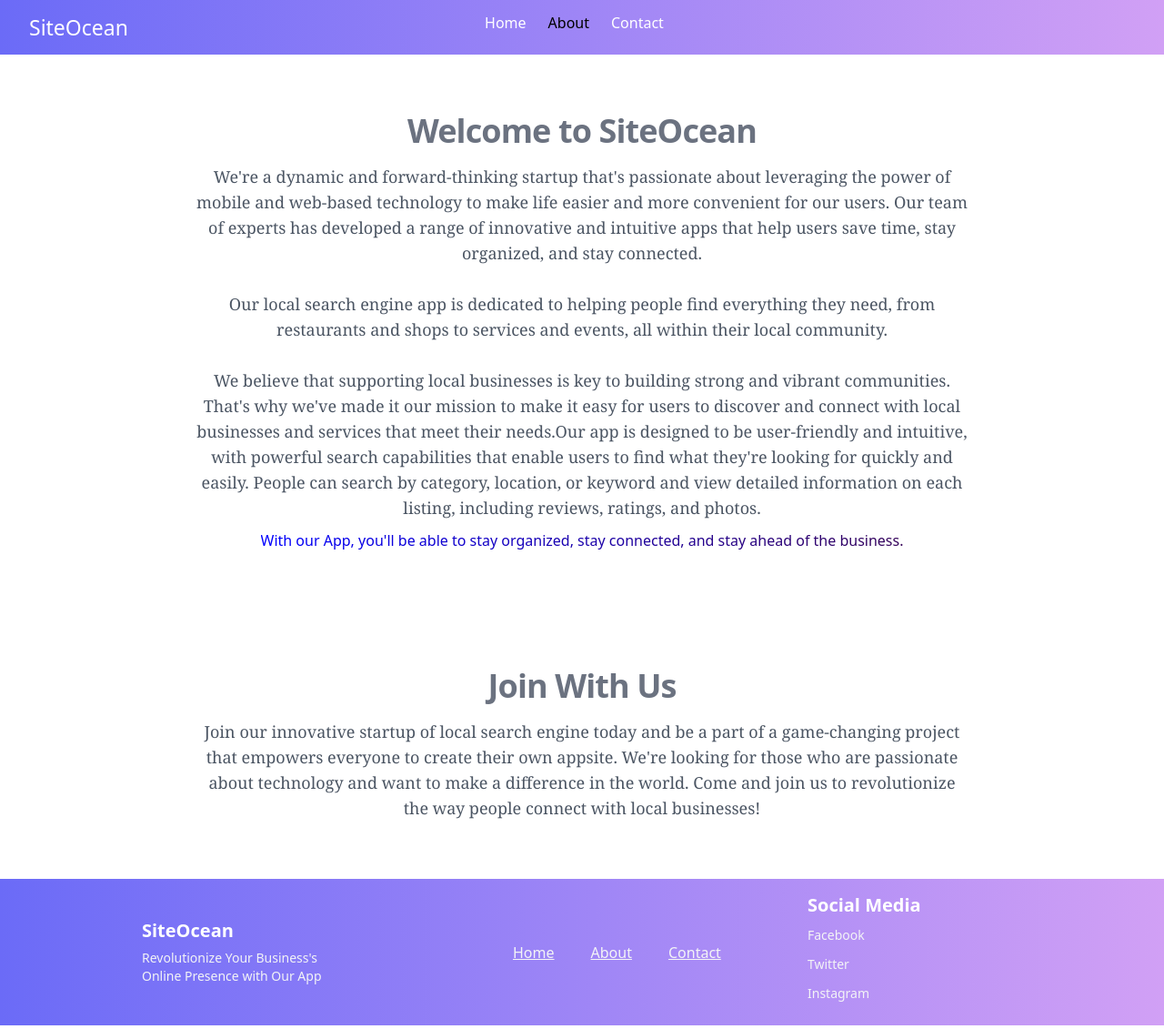
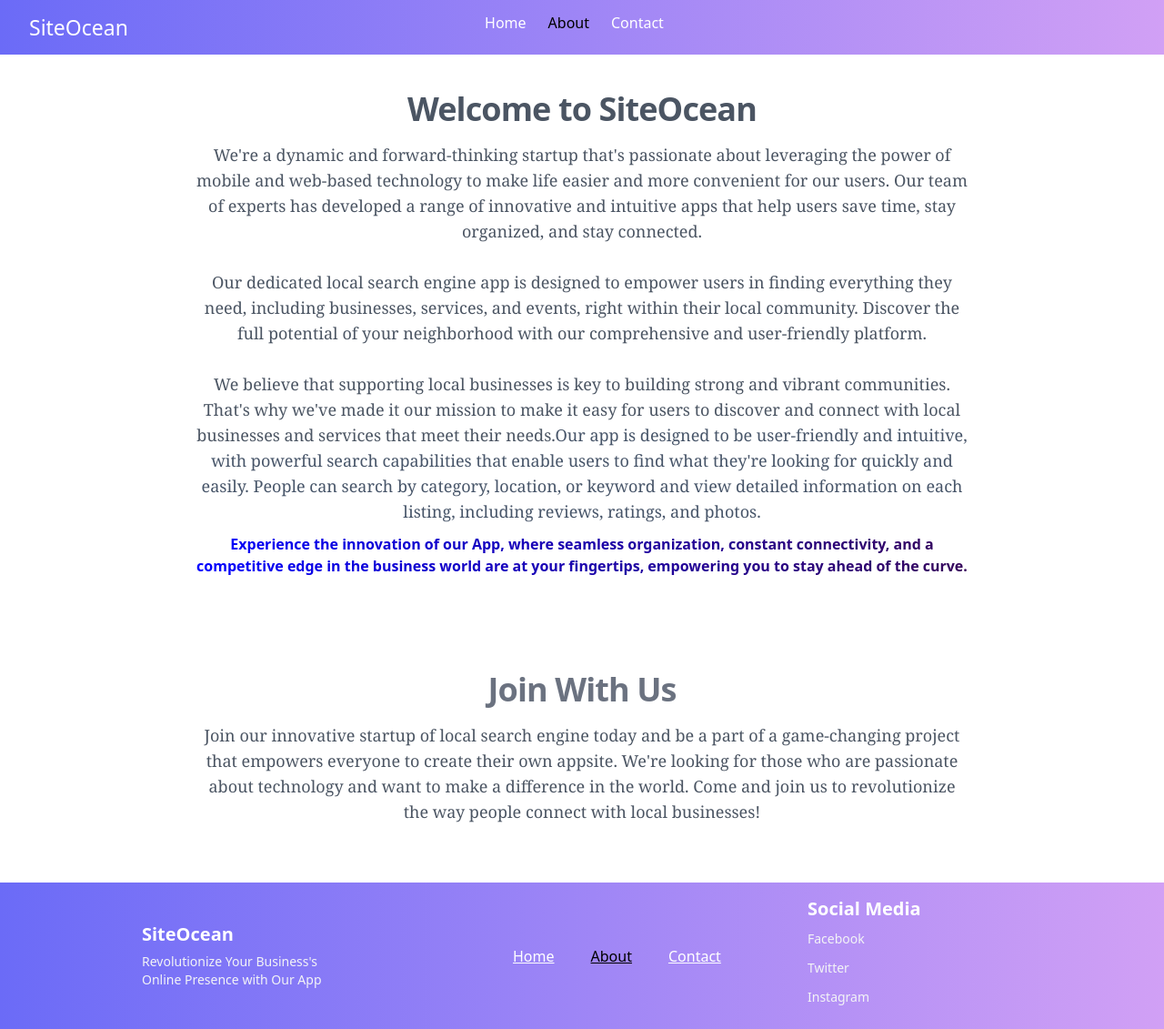
Before and after one commit to SiteOcean/SiteOceanWebsite, a Next.js app: page /Layouts/AboutPage in a window 1280 px wide. Shown: the whole page at 91% size. Built offline with nearby package versions, Linux system fonts and the light colour scheme.

Commit message:
all home page content edited

```diff
--- a/src/Components/AboutPageComp/Banner.jsx
+++ b/src/Components/AboutPageComp/Banner.jsx
@@ -3,22 +3,22 @@ const Banner = () => {
 
     return (
       <div className="bg-white min-h-[90vh]">
-        <div className="max-w-7xl mx-auto py-9 px-4 sm:py-16 sm:px-6 lg:px-8">
+        <div className="max-w-7xl mx-auto py-7 px-4 sm:py-10 sm:px-6 lg:px-8">
           <div className="text-center">
-            <h2 className="text-3xl tracking-tight text-gray-500 sm:text-4xl font-bold">
+            <h2 className="text-3xl tracking-tight text-gray-600 sm:text-4xl font-bold">
               Welcome to SiteOcean
             </h2>
             <div className="mt-4 text-lg text-gray-600 sm:w-[70%] mx-auto font-serif">
               We're a dynamic and forward-thinking startup that's passionate about leveraging the power of mobile and web-based technology to make life easier and more convenient for our users. Our team of experts has developed a range of innovative and intuitive apps that help users save time, stay organized, and stay connected.
               <br/><br/>
-              Our local search engine app is dedicated to helping people find everything they need, from restaurants and shops to services and events, all within their local community.
+              Our dedicated local search engine app is designed to empower users in finding everything they need, including businesses, services, and events, right within their local community. Discover the full potential of your neighborhood with our comprehensive and user-friendly platform.
               <br/><br/>
               We believe that supporting local businesses is key to building strong and vibrant communities. That's why we've made it our mission to make it easy for users to discover and connect with local businesses and services that meet their needs.
-              <span>
+              <span className="text-slate-600">
                 Our app is designed to be user-friendly and intuitive, with powerful search capabilities that enable users to find what they're looking for quickly and easily. People can search by category, location, or keyword and view detailed information on each listing, including reviews, ratings, and photos.
               </span>
             </div>
-            <span className="bg-gradient-to-r from-[blue]  to-[#36045a] inline-block text-transparent bg-clip-text mt-[10px]">With our App, you'll be able to stay organized, stay connected, and stay ahead of the business.</span>
+            <span className="bg-gradient-to-r from-[blue] font-bold  to-[#36045a] inline-block text-transparent bg-clip-text mt-[10px] md:w-[70%]">Experience the innovation of our App, where seamless organization, constant connectivity, and a competitive edge in the business world are at your fingertips, empowering you to stay ahead of the curve.</span>
           </div>
         </div>
         <div className="max-w-7xl mx-auto py-3 px-4 lg:py-16 sm:px-6 lg:px-8 text-center">
--- a/src/Components/Carousel.jsx
+++ b/src/Components/Carousel.jsx
@@ -28,9 +28,8 @@ const Carousel = () => {
     <div className="relative pt-5 sm:min-h-[300px] flex flex-col items-center justify-center" >
 
 
-          <h1  data-aos="zoom-in" className='bg-gradient-to-r p-3 sm:p-0 from-blue-600 to-indigo-500 text-transparent bg-clip-text text-[19px] font-bold underline'>Wlecome To SiteOcean</h1>
-          <h2  className="bg-gradient-to-r from-blue-600 via-green-600 to-indigo-500 text-transparent bg-clip-text font-serif font-bold text-[16px]  sm:text-[25px] text-center w-[92%] sm:w-[70%] lg:w-[50%] mx-auto my-auto">
-          "We're dedicated to making all businesses accessible online, so that customers can easily find and connect with them from anywhere, at any time, empowering businesses to thrive in the digital era".
+          <h2  className="text-gray-700 font-serif font-bold text-[14px]  sm:text-[23px] md:text-[20px] text-center w-[97%] sm:w-[85%] lg:w-[60%] mx-auto my-auto">
+          <span className='bg-gradient-to-r p-3 sm:p-0 from-blue-600 via-pink-500 to-indigo-500 text-transparent bg-clip-text text-[16px] md:text-[30px]'>"Welcome to our innovative startup"</span>, where we are dedicated to creating a cutting-edge platform that revolutionizes online presence for businesses. Experience the power of digital accessibility and seamless connectivity, empowering businesses to thrive in the dynamic and interconnected digital landscape, unlocking unprecedented growth and success in the online realm.
         </h2>
     </div>
   )
--- a/src/Components/ContactPageComp/FormSection.jsx
+++ b/src/Components/ContactPageComp/FormSection.jsx
@@ -30,15 +30,15 @@ const FormSection = () => {
     // }
   };
   return (
-    <div className="flex-1 flex flex-col items-center justify-center h-screen">
+    <div className="flex-1 flex flex-col items-center justify-center">
       {/* <Head>
         <title>Contact Us | My Startup Business</title>
         <link rel="icon" href="/favicon.ico" />
       </Head> */}
 
-      <h1 className="text-[16px] md:text-3xl font-bold mb-3 mt-3 md:mt-1 text-[#00cccc]">Get in touch</h1>
+      <h1 className="text-[16px] md:text-3xl font-bold mb-3 mt-3 md:mt-1 text-gray-900">Get in Touch</h1>
 
-      <form onSubmit={handleSubmit} className="w-full max-w-lg">
+      <form onSubmit={handleSubmit} className="w-[70%] sm:w-full max-w-lg ">
         <div className="mb-6">
           <label htmlFor="name" className="block text-gray-700 font-bold mb-2">
             Name
--- a/src/Components/Footer.jsx
+++ b/src/Components/Footer.jsx
@@ -1,7 +1,10 @@
 import Link from 'next/link'
+import { useRouter } from 'next/router'
 import React from 'react'
 
 const Footer = () => {
+
+  const router = useRouter()
   return (
     <footer className="bg-gradient-to-r from-[#6b6bf7] to-[#d1a0f5] py-2 sm:py-4">
       <div className="container mx-auto px-4 w-[80%]">
@@ -14,13 +17,13 @@ const Footer = () => {
 
             <ul className="p-5 lg:p-7 w-full flex justify-around">
             <Link href="/">
-                  <span className="text-gray-100 md:m-2 underline hover:bg-gray-200  lg:px-3 lg:py-2 rounded-md text-md font-medium">Home</span>
+                  <span style={{color:router.pathname === "/" ? "black" : "white"}}  className="text-gray-100 md:m-2 underline hover:bg-gray-200  lg:px-3 lg:py-2 rounded-md text-md font-medium">Home</span>
                 </Link>
                 <Link href="/Layouts/AboutPage">
-                  <span className="text-gray-100 md:m-2 underline hover:bg-gray-200 hover:text-[#00cccc] lg:px-3 lg:py-2 rounded-md text-md font-medium">About</span>
+                  <span style={{color:router.pathname === "/Layouts/AboutPage" ? "black" : "white"}} className="text-gray-100 md:m-2 underline hover:bg-gray-200 hover:text-[#00cccc] lg:px-3 lg:py-2 rounded-md text-md font-medium">About</span>
                 </Link>
                 <Link href="/Layouts/ContactPage">
-                  <span className="text-gray-100 md:m-2 underline hover:bg-gray-200 hover:text-[#00cccc] lg:px-3 lg:py-2 rounded-md text-md font-medium">Contact</span>
+                  <span style={{color:router.pathname === "/Layouts/ContactPage" ? "black" : "white"}} className="text-gray-100 md:m-2 underline hover:bg-gray-200 hover:text-[#00cccc] lg:px-3 lg:py-2 rounded-md text-md font-medium">Contact</span>
                 </Link>            </ul>
           </div>
           <div className="w-full md:w-1/4 text-center md:text-left">
--- a/src/Components/HomePageComp/FlexComp.jsx
+++ b/src/Components/HomePageComp/FlexComp.jsx
@@ -12,7 +12,7 @@ const FlexSection = () => {
      <div className="flex flex-col-reverse sm:flex-row justify-center">
       <div className="w-full lg:w-1/2 px-4 py-4 flex flex-col justify-center align-middle">
         {/* <h1 className="text-3xl font-bold mb-2">Section Title</h1> */}
-        <p className="text-gray-600 font-serif sm:w-[70%] mx-auto mb-4">online store app that's dedicated to providing a seamless shopping experience to our users. Our team of experts has developed a powerful and intuitive platform that enables you to browse and purchase products from your favorite retailers, all in one place.</p>
+        <p className="text-gray-600 font-serif sm:w-[70%] mx-auto mb-4">Create your own appsite within our platform and witness the rapid elevation of your business's online visibility, allowing you to reach a broader audience and thrive in the dynamic digital realm.</p>
 
       </div>
 
@@ -29,7 +29,7 @@ const FlexSection = () => {
 
       <div className="w-full lg:w-1/2 px-4 py-4 flex flex-col justify-center align-middle">
         {/* <h1 className="text-3xl font-bold mb-2">Section Title</h1> */}
-        <p className="text-gray-600 font-serif sm:w-[70%] mx-auto mb-4">we understand that online shopping can be overwhelming, which is why we've made it our mission to simplify the process. Our app is designed to be user-friendly and intuitive, with powerful search capabilities that enable you to find the products you're looking for quickly and easily.</p>
+        <p className="text-gray-600 font-serif sm:w-[70%] mx-auto mb-4">Customize your appsite with ease, tailoring it to your unique brand identity and seamlessly adding your products, services, and enticing offers. Take full control of your online presence and captivate your audience with a personalized appsite that truly represents your business.</p>
 
       </div>
 
@@ -42,7 +42,7 @@ const FlexSection = () => {
     <div className="flex flex-col-reverse sm:flex-row justify-center ">
       <div className="w-full lg:w-1/2 px-4 py-4 flex flex-col justify-center align-middle">
         {/* <h1 className="text-3xl font-bold mb-2">Section Title</h1> */}
-        <p className="text-gray-600 font-serif sm:w-[70%] mx-auto  mb-4">In our app, Everyone can be able to create online store or service AppSite with ease and convenience, anytime and anywhere.</p>
+        <p className="text-gray-600 font-serif sm:w-[70%] mx-auto  mb-4">Customizing every aspect, launch your business into the online world. Instantly share your offers with customers and maintain full control over your appsite's content, allowing you to update it anytime and from anywhere. This guarantees a dynamic, up-to-date, and highly relevant online presence that attracts a larger customer base and expands your business reach</p>
 
       </div>
 
--- a/src/pages/Layouts/ContactPage.jsx
+++ b/src/pages/Layouts/ContactPage.jsx
@@ -12,7 +12,7 @@ const ContactPage=()=>{
     return (<div className="bg-white sm:min-h-[100vh] ">
         <NavBar/>
 
-     <div className="flex flex-col sm:flex-row w-[95%] mx-auto">
+     <div className="flex flex-col sm:flex-row w-[95%] mx-auto sm:py-5">
      <FormSection/>
         <AddressSection/>
      </div>
```
